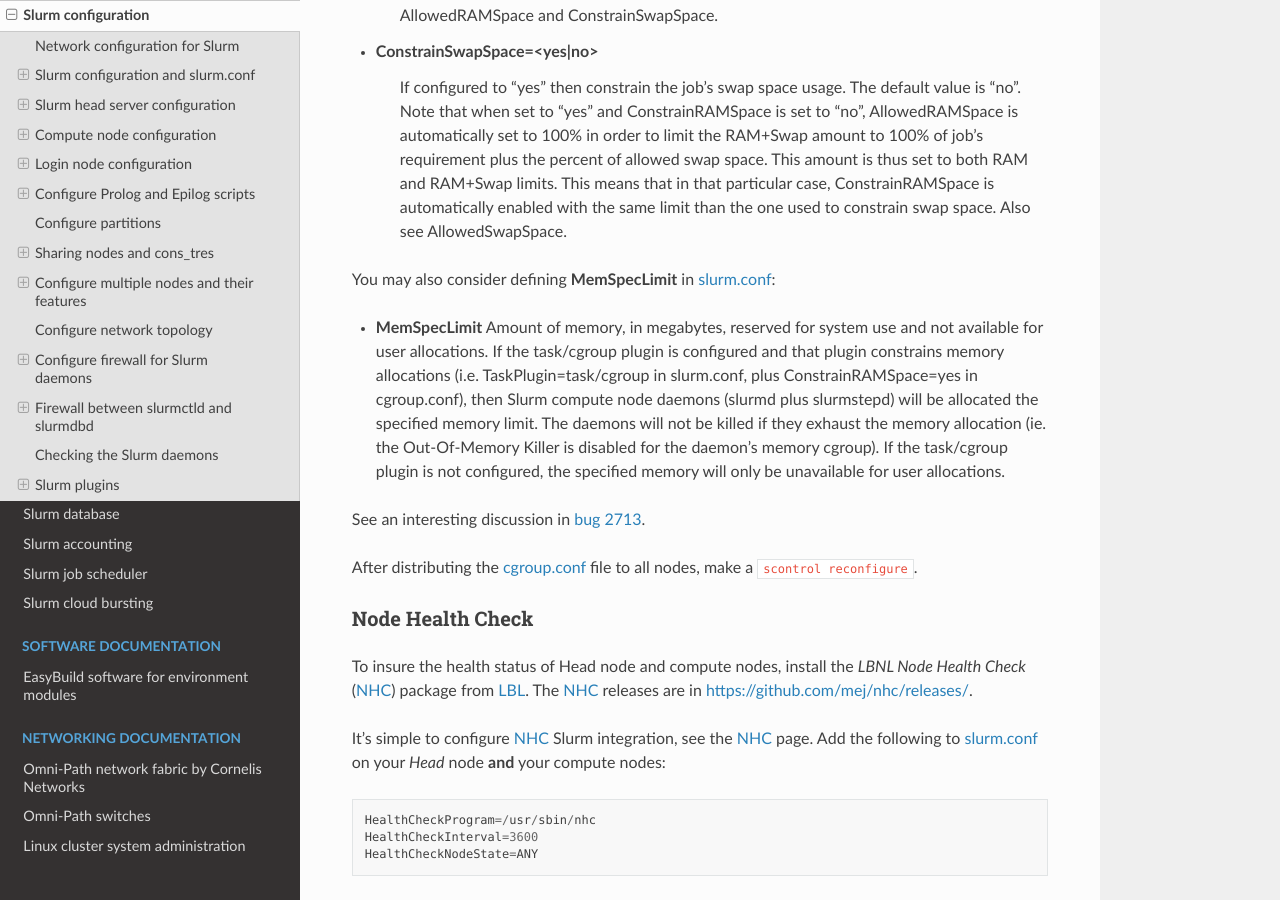
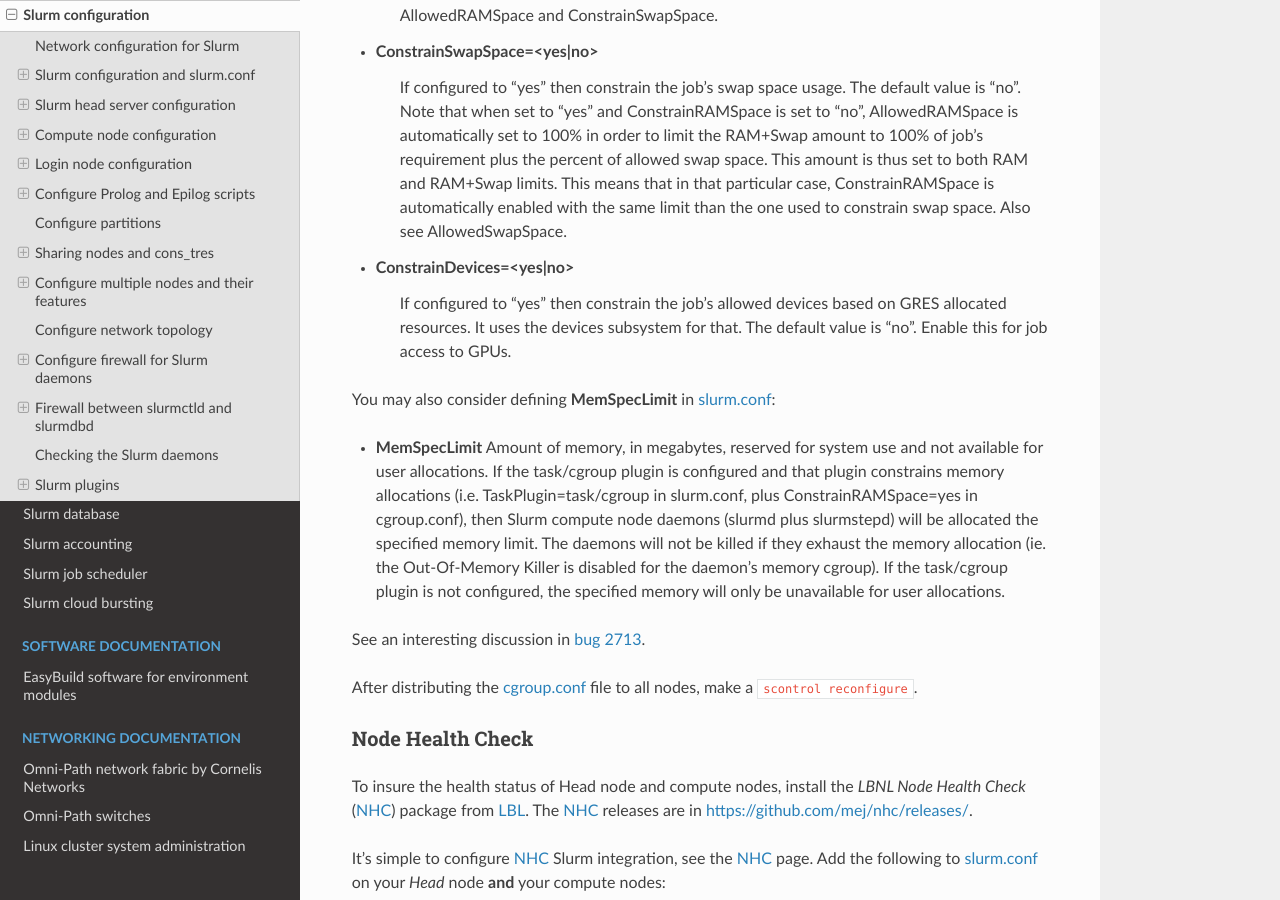
Before and after one commit to OleHolmNielsen/Niflheim_system, a Sphinx documentation site: the page built from docs/Slurm_configuration.rst, in a window 1280 px wide and 900 px high, scrolled down 10285 px. Built offline with Sphinx 7.4.7 and the Read the Docs theme 3.1.0, drawn with Linux system fonts in a browser that asks for light colours.

Commit message:
Added ConstrainDevices

```diff
--- a/docs/Slurm_configuration.rst
+++ b/docs/Slurm_configuration.rst
@@ -415,6 +415,9 @@
     The default value is "no".
     Note that when set to "yes" and ConstrainRAMSpace is set to "no", AllowedRAMSpace is automatically set to 100% in order to limit the RAM+Swap amount to 100% of job's requirement plus the percent of allowed swap space.
     This amount is thus set to both RAM and RAM+Swap limits. This means that in that particular case, ConstrainRAMSpace is automatically enabled with the same limit than the one used to constrain swap space. Also see AllowedSwapSpace.
+* ConstrainDevices=<yes|no>
+    If configured to "yes" then constrain the job's allowed devices based on GRES allocated resources. It uses the devices subsystem for that.  The default value is "no".
+    Enable this for job access to GPUs.
 
 You may also consider defining **MemSpecLimit** in slurm.conf_:
 
```
